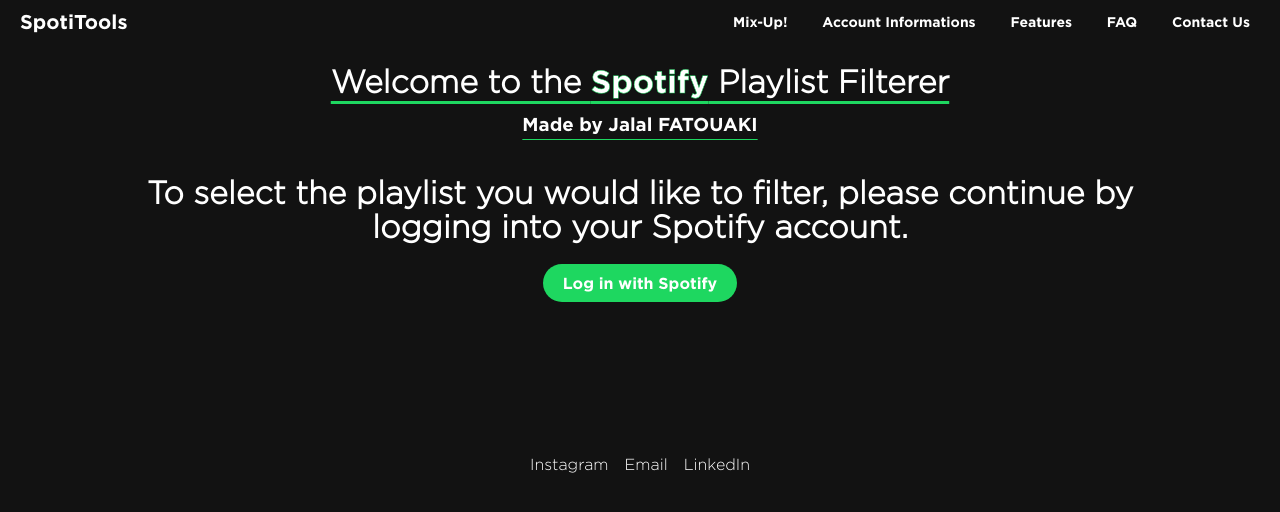
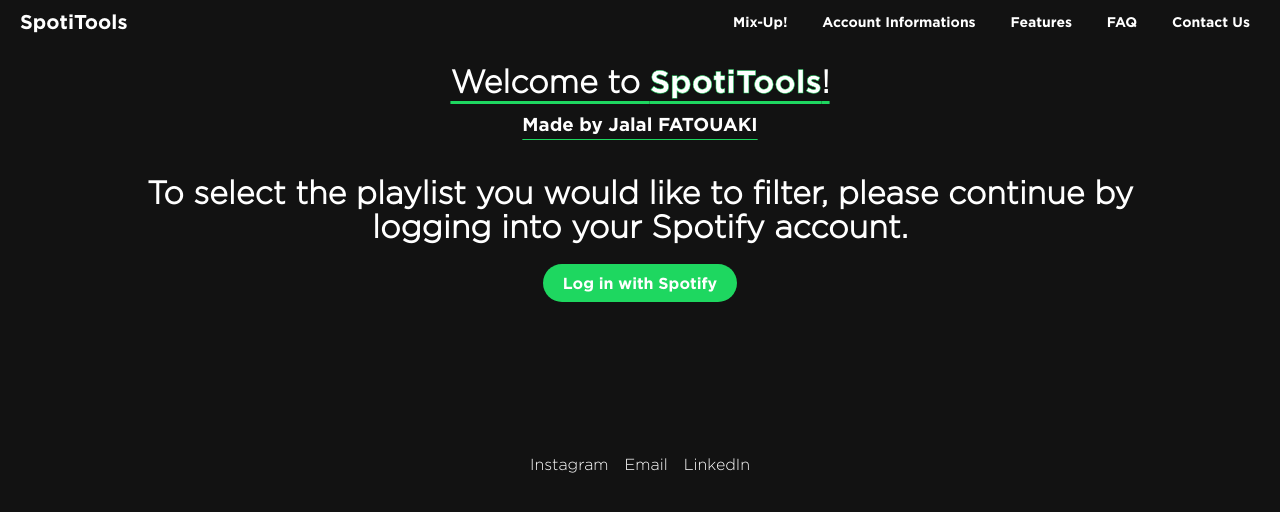
Before and after one commit to jalalfatouakii/SpotiTools, a website: page public/index.html in a window 1280 px wide. Drawn offline with Linux system fonts and the light colour scheme.

Commit message:
added more things

```diff
--- a/public/index.html
+++ b/public/index.html
@@ -26,7 +26,7 @@
         </div>
     </nav>
     <div class="titre" id="titre">
-        <h1>Welcome to the <span id="spo">Spotify</span> Playlist Filterer</h1>
+        <h1>Welcome to <span id="spo">SpotiTools</span>!</h1>
         <h3 id="subtext">Made by Jalal FATOUAKI</h3>
     </div>
 
```
